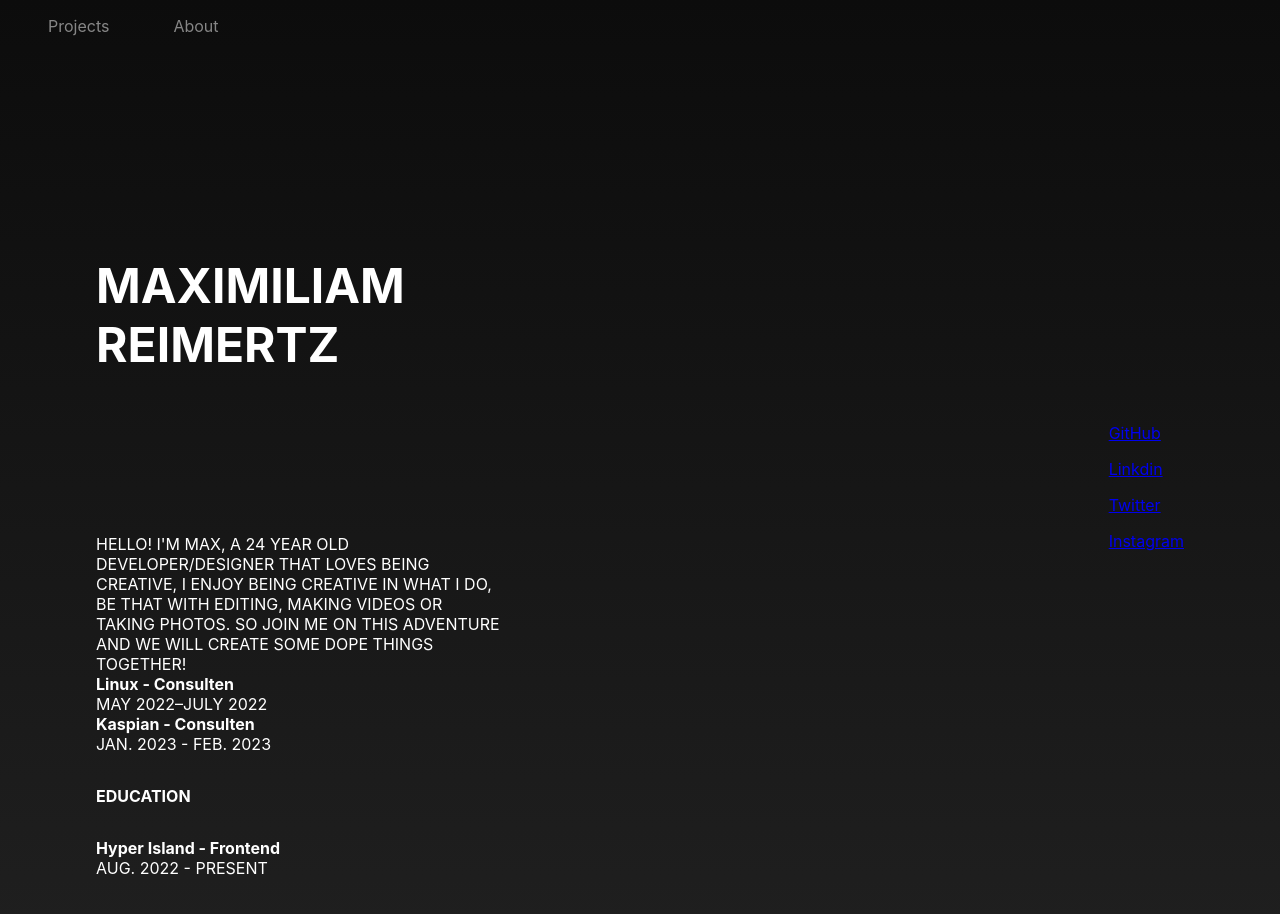
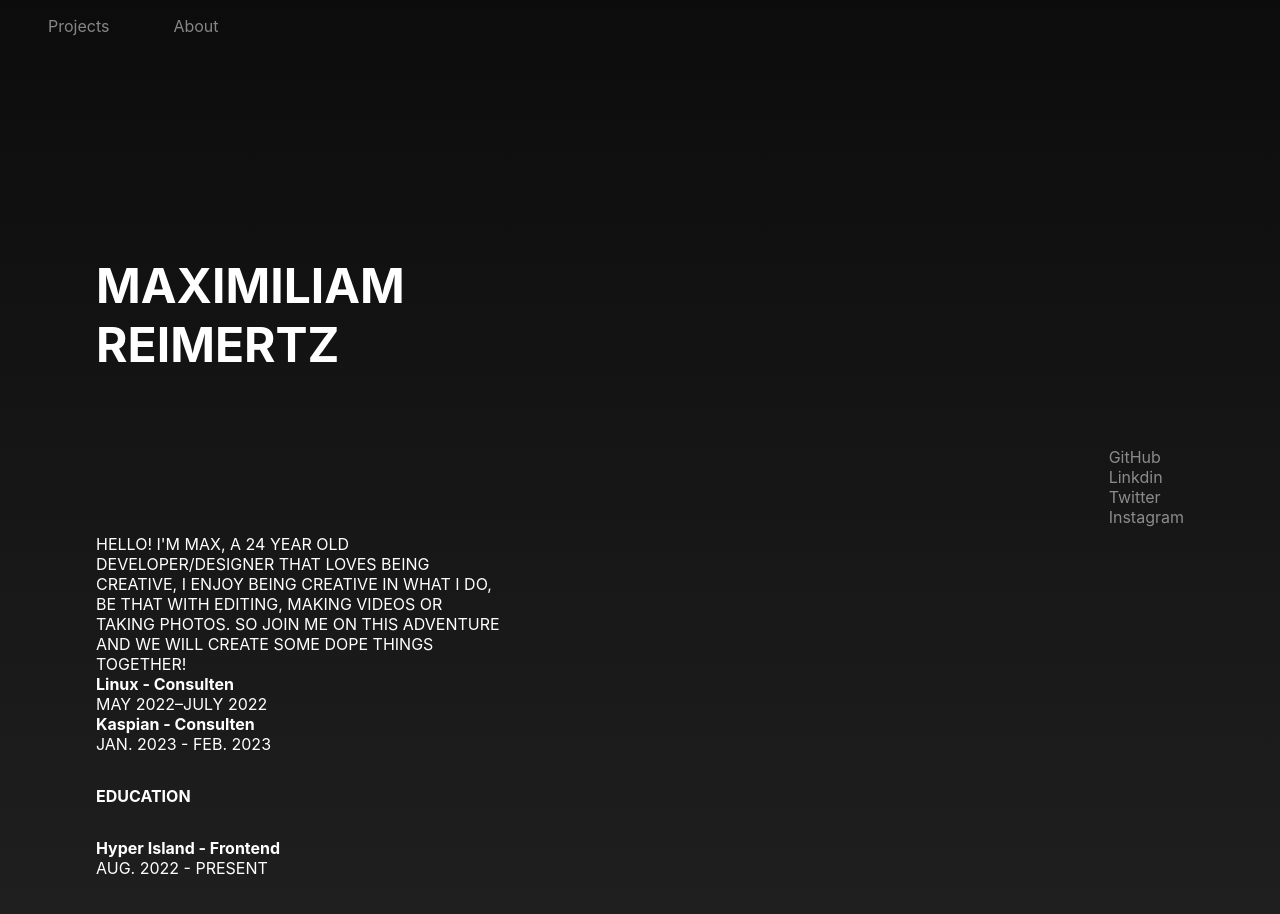
Before and after one commit to mxrmrtz/max_reimertz, a Next.js app: page /about in a window 1280 px wide. Shown: the top 914 px of the page. Built offline with nearby package versions, Linux system fonts and the light colour scheme.

Commit message:
changed styling for links on about

```diff
--- a/src/app/styles/about.module.css
+++ b/src/app/styles/about.module.css
@@ -43,5 +43,11 @@
 	flex-direction: column;
 }
 .contact_info a {
-	padding: 0.5rem 0;
+	color: white;
+	opacity: .5;
+text-decoration: none;
 }
+.contact_info a:hover {
+	opacity: 1;
+
+}
--- a/src/app/styles/projects.module.css
+++ b/src/app/styles/projects.module.css
@@ -43,7 +43,7 @@
 
 .bg_kaspian {
 	background-size: cover;
-	background-image: url("https://res.cloudinary.com/dvbfjvpo9/image/upload/v1683731259/portfolio/Slide_okf11u.png");
+	background-image: url("../../../public/Slide 7.png");
 }
 
 .bg_breathein {
```
Also changed, not shown: public/Slide 7.png.
